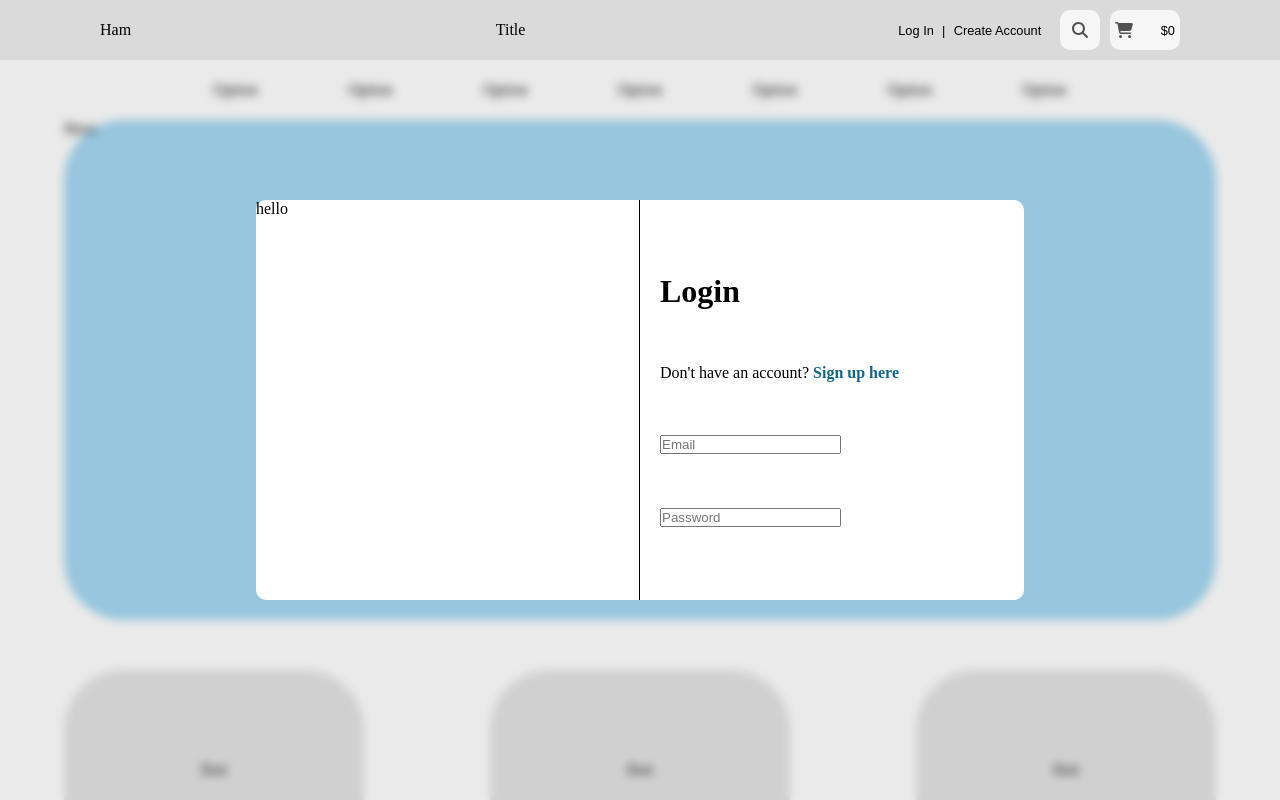
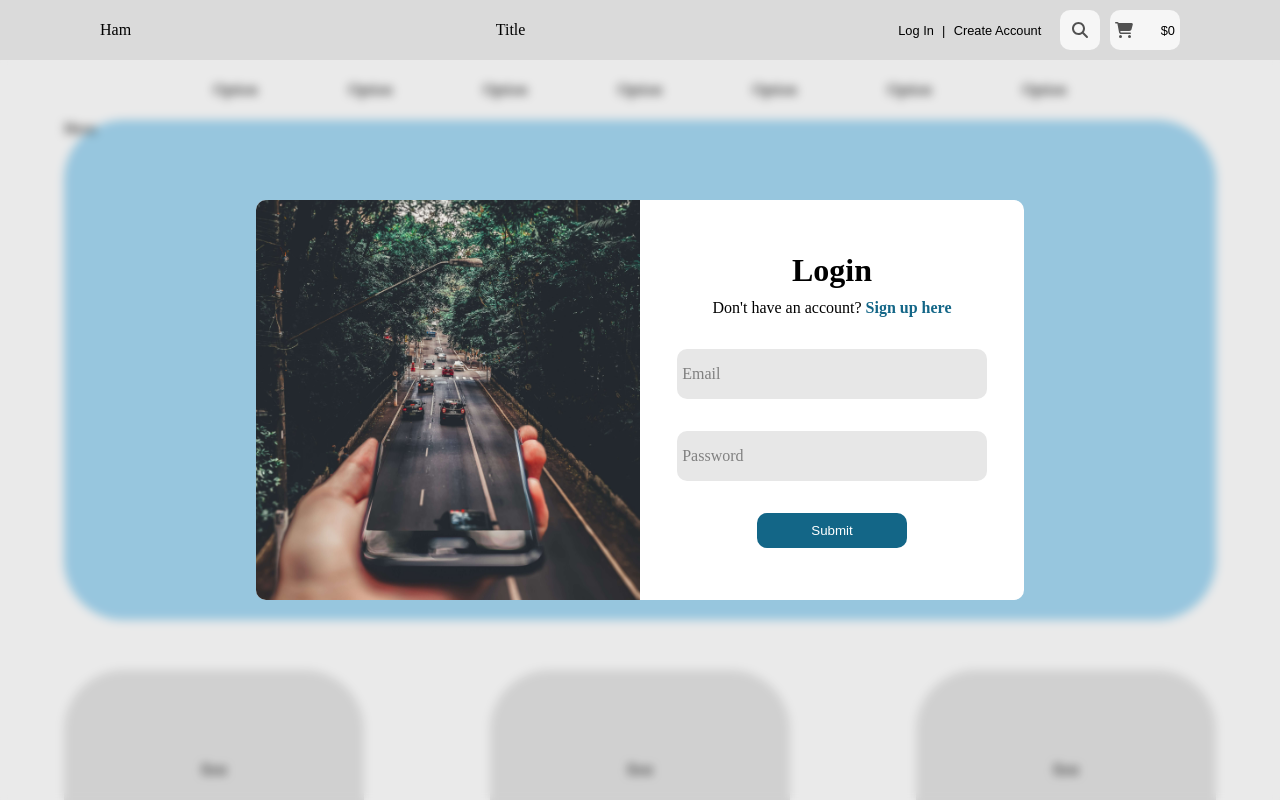
Before and after one commit to sblevins-dev/PremierSite, a React (Create React App) app in the folder frontend/: page / in a window 1280 px wide. Both pictures are taken after a click on the element "Log In". Shown: the top 800 px of the page. Built offline with nearby package versions, Linux system fonts and the light colour scheme.

Commit message:
styled login modal

```diff
--- a/frontend/src/components/Login.js
+++ b/frontend/src/components/Login.js
@@ -7,9 +7,27 @@ export const Login = () => {
   const { loginRef, isLoginShown, setLoginShown, setRegisterShown } =
     useContext(Context);
 
+  // initial form data
+  const initialState = {
+    email: "",
+    password: "",
+  };
+
+  const [formData, setFormData] = useState(initialState);
+
+  // used for transition
   const [mountProp, setMountProp] = useState(false);
 
-  const nodeRef = useRef(null)
+  // used to close modals
+  const nodeRef = useRef(null);
+
+  // used to establish click of inputs
+  const emailRef = useRef(null);
+  const passwordRef = useRef(null);
+
+  // select form inputs
+  let emailInput = document.querySelector(".email-input");
+  let passwordInput = document.querySelector(".password-input");
 
   useEffect(() => {
     // handle outside click
@@ -54,6 +72,35 @@ export const Login = () => {
     entered: { opacity: 1 },
   };
 
+  // change input size on click
+  const handleInputClick = (e) => {
+    if (emailRef.current?.contains(e.target)) {
+      emailInput.style.display = "block";
+      emailInput.focus();
+    }
+
+    if (passwordRef.current?.contains(e.target)) {
+      passwordInput.style.display = "block";
+      passwordInput.focus();
+    }
+  };
+
+  // set form data
+  const handleLoginInput = (e) => {
+    setFormData({
+      ...formData,
+      [e.target.name]: e.target.value,
+    });
+  };
+
+  // login btn
+  const handleLogin = (e) => {
+    e.preventDefault();
+    setFormData(initialState);
+    emailInput.style.display = "none"
+    passwordInput.style.display = "none"
+  };
+
   return (
     <Transition in={mountProp} timeout={0} nodeRef={nodeRef}>
       {(state) => (
@@ -65,8 +112,13 @@ export const Login = () => {
           }}
         >
           <div className="login-modal-wrapper" ref={loginRef}>
-            <div className="login-img">hello</div>
+            <img
+              className="login-img"
+              src={require("../images/loginImg.jpg")}
+              alt="login"
+            />
             <form className="login-form">
+              <div className="login-modal-header">
                 <h1>Login</h1>
                 <p>
                   Don't have an account?{" "}
@@ -74,12 +126,45 @@ export const Login = () => {
                     Sign up here
                   </span>
                 </p>
-              <div className="form-group">
-                <input type="email" placeholder="Email" />
               </div>
-              <div className="form-group">
-                <input type="password" placeholder="Password" />
+
+              <div
+                className="form-group"
+                ref={emailRef}
+                onClick={handleInputClick}
+              >
+                <label htmlFor="email">Email</label>
+                <input
+                  id="email"
+                  type="email"
+                  className="email-input"
+                  name="email"
+                  value={formData.email}
+                  onChange={handleLoginInput}
+                />
               </div>
+              <div
+                className="form-group"
+                ref={passwordRef}
+                onClick={handleInputClick}
+              >
+                <label htmlFor="password">Password</label>
+                <input
+                  id="password"
+                  type="password"
+                  className="password-input"
+                  name="password"
+                  value={formData.password}
+                  onChange={handleLoginInput}
+                />
+              </div>
+              <button
+                type="submit"
+                className="login-submit-btn"
+                onClick={handleLogin}
+              >
+                Submit
+              </button>
             </form>
           </div>
         </div>
--- a/frontend/src/css/login.css
+++ b/frontend/src/css/login.css
@@ -19,8 +19,11 @@
 }
 
 .login-img {
+    height: 100%;
     width: 50%;
-    border-right: 1px solid black;
+    border-top-left-radius: 10px;
+    border-bottom-left-radius: 10px;
+    object-fit: cover;
 }
 
 .login-form {
@@ -28,7 +31,13 @@
     padding: 20px;
     display: flex;
     flex-direction: column;
+    align-items: center;
     justify-content: space-evenly;
+}
+
+.login-modal-header h1 {
+    text-align: center;
+    padding-bottom: 10px;
 }
 
 .register-link {
@@ -36,3 +45,44 @@
     font-weight: bold;
     cursor: pointer;
 }
+
+.form-group {
+    width: 90%;
+    height: 50px;
+    padding: 5px;
+    background-color: rgb(231, 231, 231);
+    border-radius: 10px;
+    border: none;
+    display: flex;
+    flex-direction: column;
+    justify-content: center;
+}
+
+.form-group input {
+    display: none;
+    height: 100%;
+    padding: 5px;
+    text-decoration: underline;
+    background-color: rgb(231, 231, 231);
+    border: none;
+    border-bottom-left-radius: 10px;
+    border-bottom-right-radius: 10px;
+}
+
+.form-group input:focus {
+    border: 1px solid gray;
+}
+
+.form-group label {
+    color: gray;
+}
+
+.login-submit-btn {
+    width: 150px;
+    padding: 10px;
+    color: white;
+    background-color: rgb(19, 102, 135);
+    border-radius: 10px;
+    border: none;
+    cursor: pointer;
+}
```
Also changed, not shown: frontend/src/images/loginImg.jpg (added), frontend/src/images/registerImg.jpg (added). Lines whose indentation alone changed are shown as unchanged.
